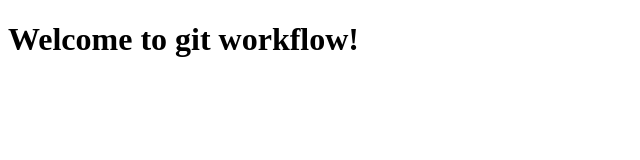
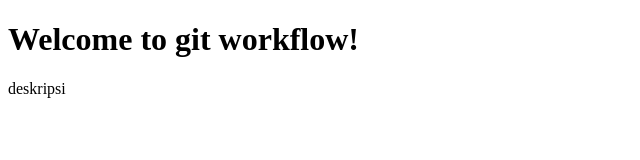
Before and after one commit to mindJ1/Learn_git_workflow, a plain HTML site: page index.html in a window 1280 px wide. Shown: the full height of the page, 0-640 px from the left. Drawn offline with Linux system fonts and the light colour scheme.

Commit message:
add deskripsi

```diff
--- a/index.html
+++ b/index.html
@@ -9,6 +9,7 @@
 
 <body>
     <h1>Welcome to git workflow!</h1>
+    <p>deskripsi</p>
 </body>
 
 </html>
```
